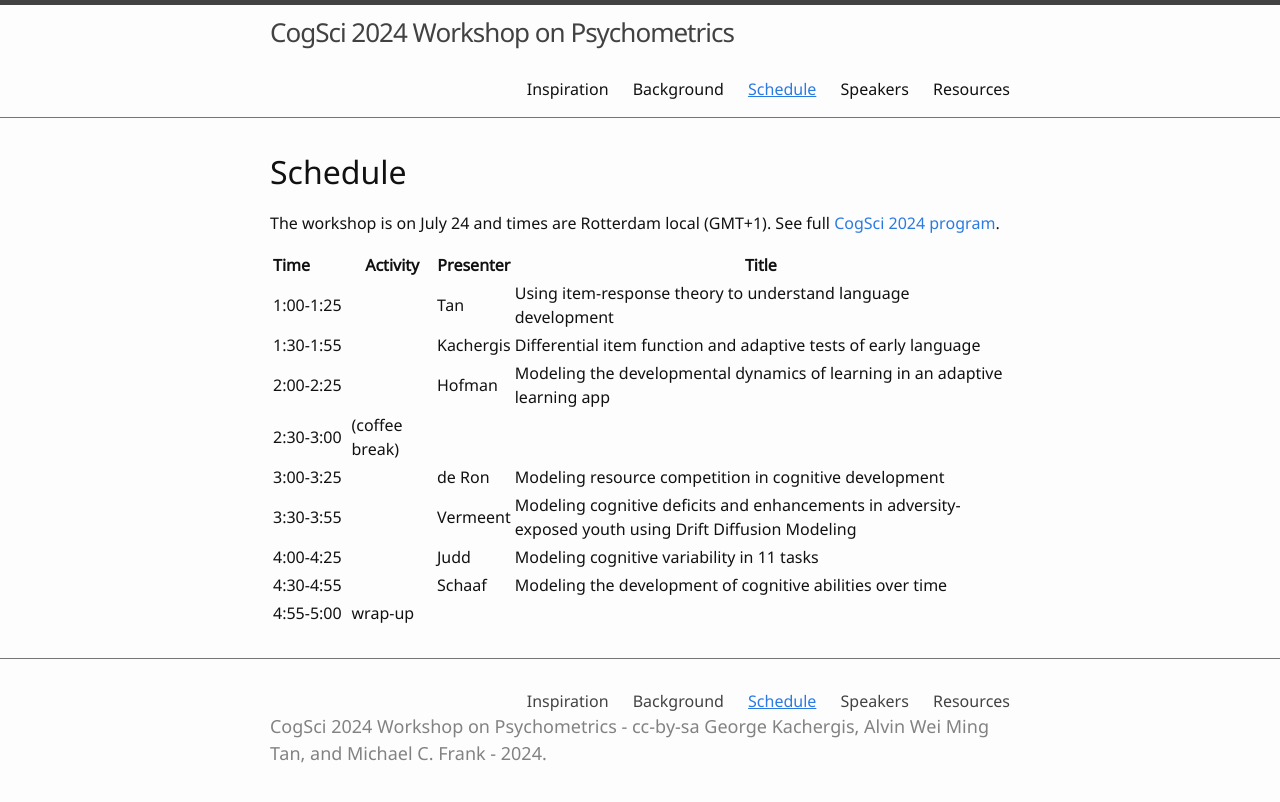
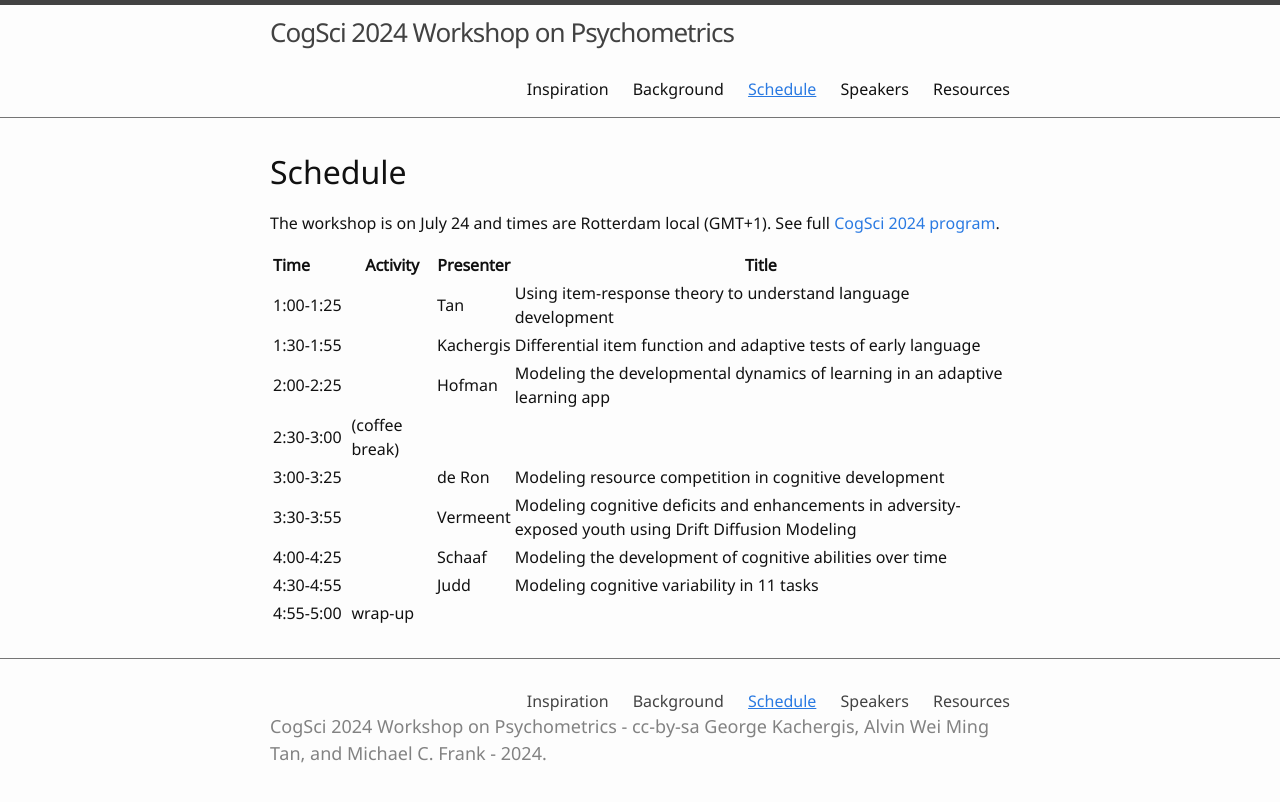
Before and after one commit to kachergis/psychometrics-workshop, a Jekyll site: the page built from 2-schedule.md, in a window 1280 px wide. Shown: the top 802 px of the page. Built offline with Jekyll 4.4.1, drawn with Linux system fonts in a browser that asks for light colours.

```diff
--- a/2-schedule.md
+++ b/2-schedule.md
@@ -15,6 +15,6 @@ The workshop is on July 24 and times are Rotterdam local (GMT+1). See full [CogS
 | 2:30-3:00  | (coffee break) |            |                                                                 |
 | 3:00-3:25  |                | de Ron     | Modeling resource competition in cognitive development          |
 | 3:30-3:55  |                | Vermeent   | Modeling cognitive deficits and enhancements in adversity-exposed youth using Drift Diffusion Modeling |
-| 4:00-4:25  |                | Judd       | Modeling cognitive variability in 11 tasks                      |
-| 4:30-4:55  |                | Schaaf     | Modeling the development of cognitive abilities over time |
+| 4:00-4:25  |                | Schaaf     | Modeling the development of cognitive abilities over time       |
+| 4:30-4:55  |                | Judd       | Modeling cognitive variability in 11 tasks                      |
 | 4:55-5:00  | wrap-up        |            |      |
```
